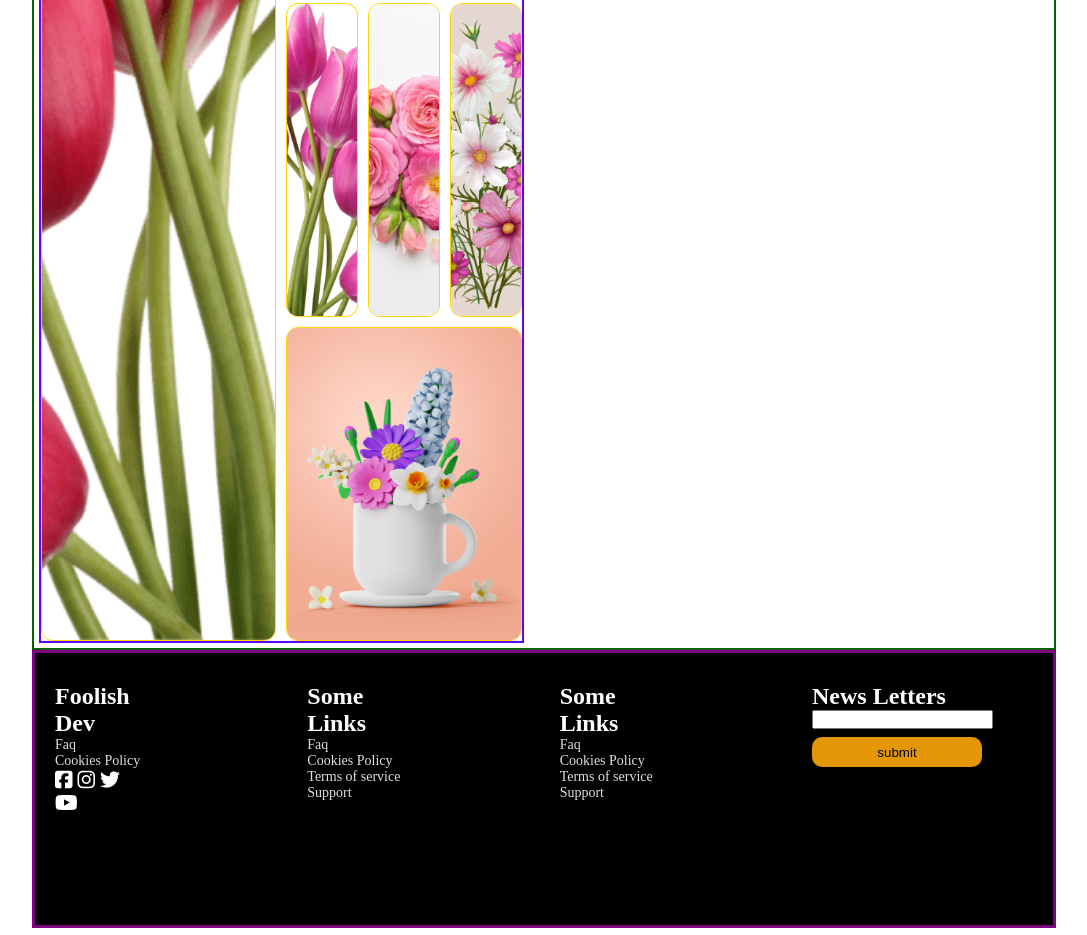
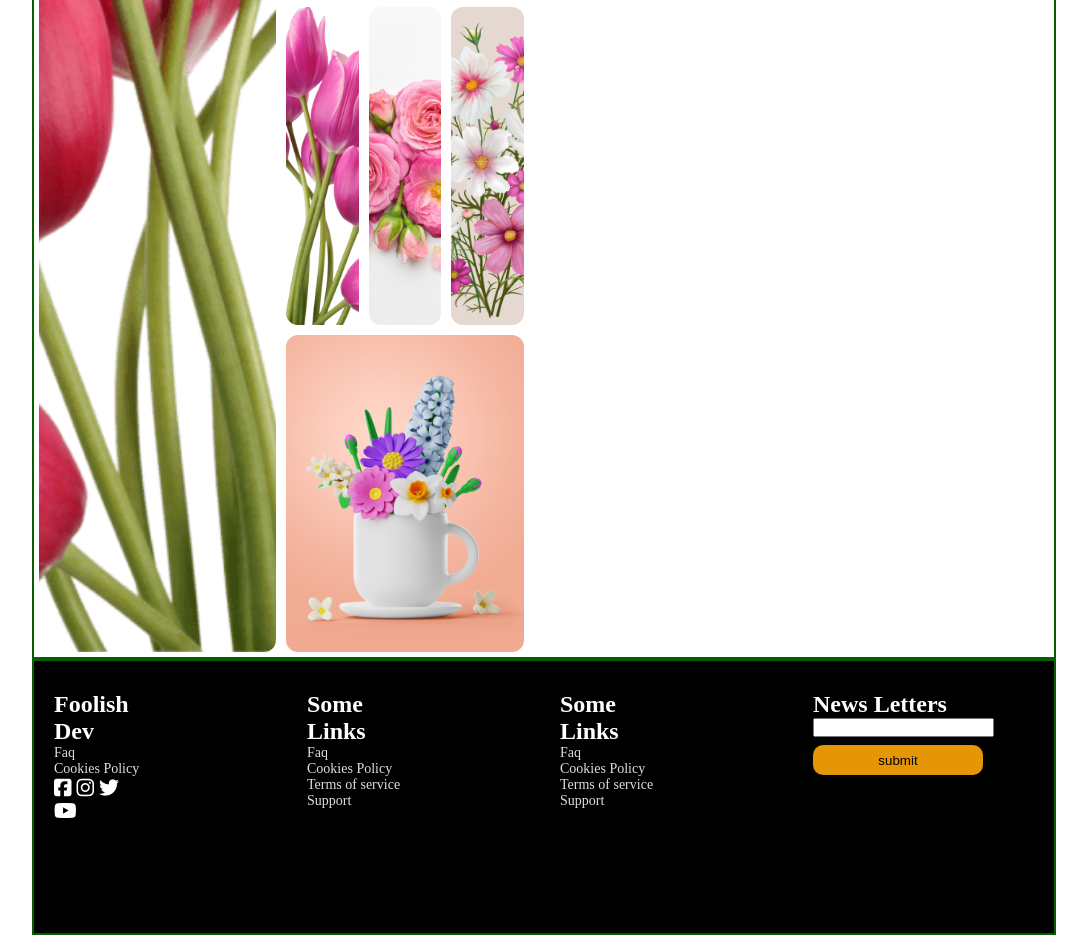
Before and after one commit to mamarif1555/modul-8, a plain HTML site: page index.html in a window 1280 px wide. Shown: the part 655-1590 px from the top of the page, without its empty margins (96-1183 px from the left). Drawn offline with Linux system fonts and the light colour scheme.

Commit message:
updated file

```diff
--- a/styles/style.css
+++ b/styles/style.css
@@ -16,7 +16,7 @@
     justify-content: space-between;
 }
 .image-container{
-    border: 2px solid rgb(99, 4, 252);
+    /* border: 2px solid rgb(99, 4, 252); */
     width: 48%;
     display: grid;
     grid-template-columns: repeat(12,1fr);
@@ -28,7 +28,7 @@
     height: 100%;
     border-radius: 12px;
     object-fit: cover;
-    border: 1px solid gold;
+    /* border: 1px solid gold; */
 }
 .grid-item-1{
     grid-column: 1/span 6;
@@ -70,7 +70,7 @@
 /* footer */
 
 .upper-footer{
-border: 3px solid purple;
+/* border: 3px solid purple; */
 padding: 10px;
 color: white;
 background-color: black;
@@ -101,15 +101,6 @@ border-radius: 10px;
 margin-top: 8px;
 border: none;
 }
-
-
-
-
-
-
-
-
-
 
 /* responsiv */
 
```
